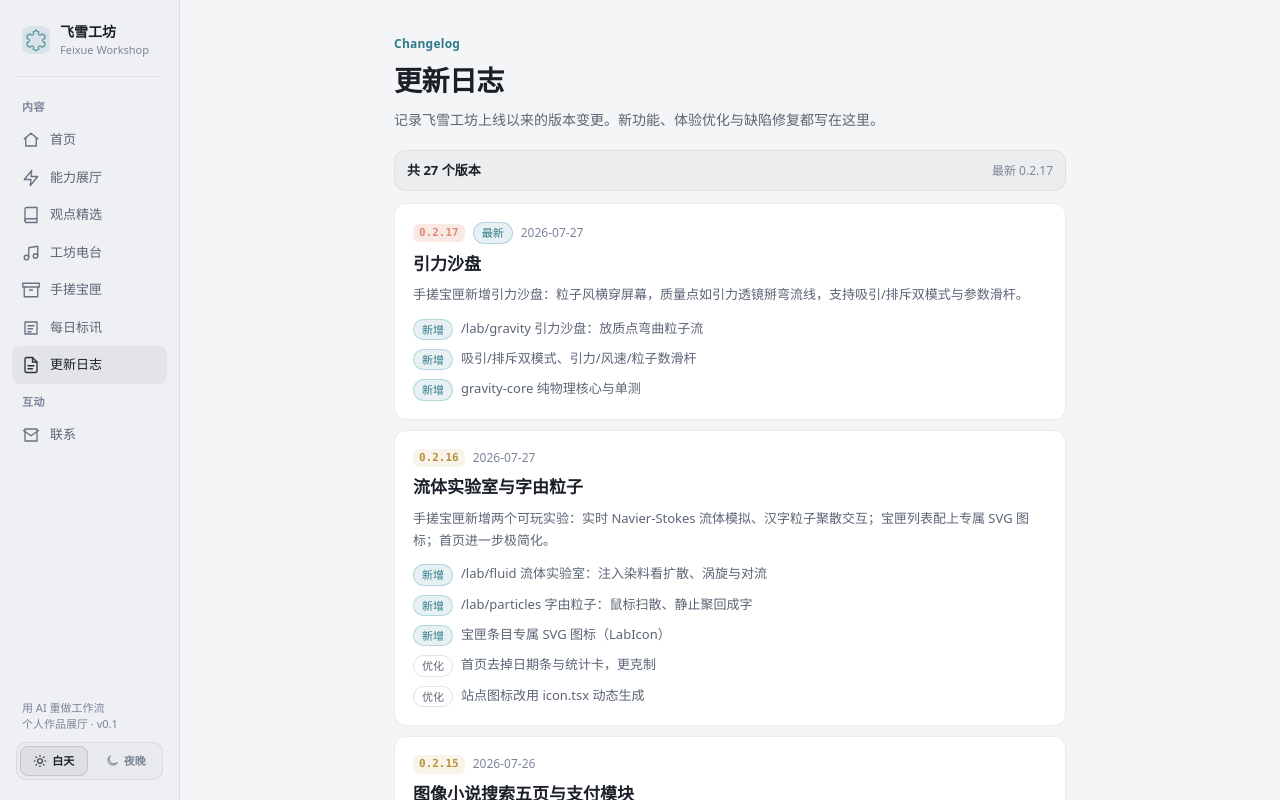
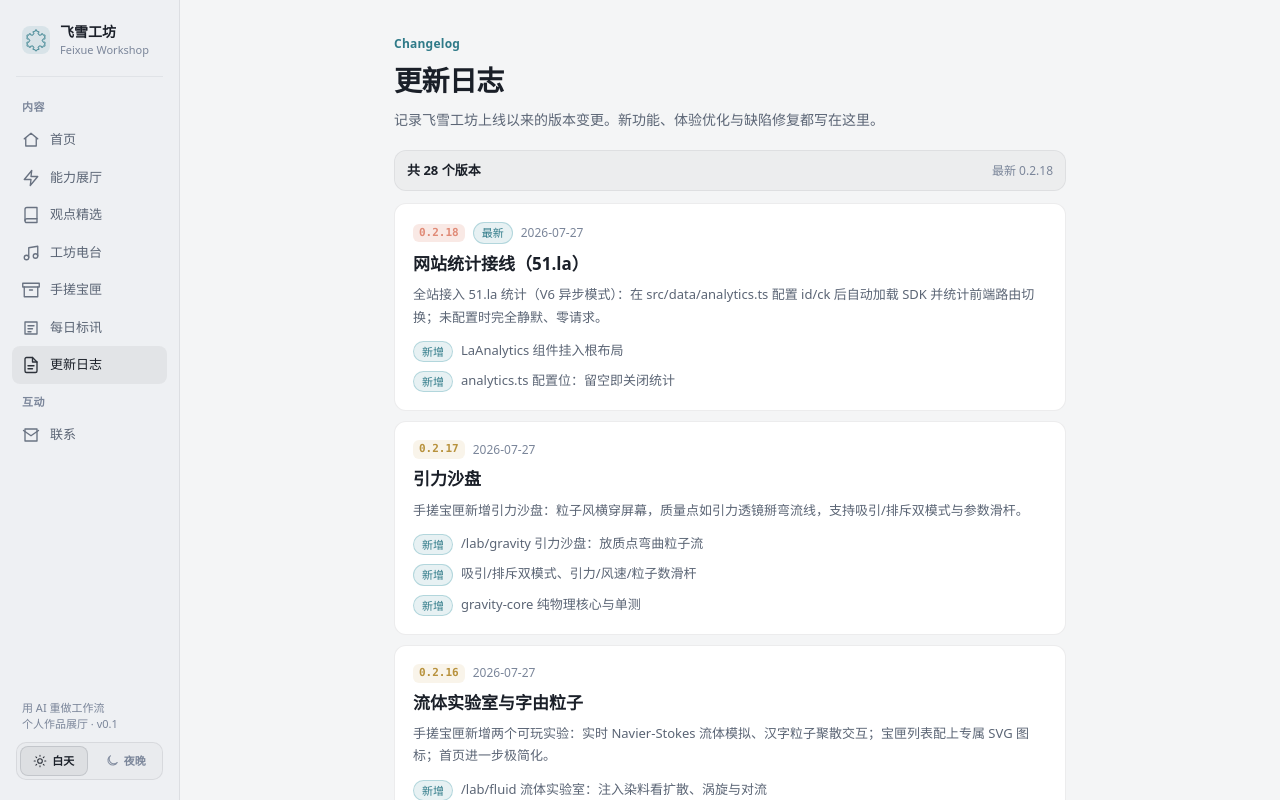
Before and after one commit to howx813/feixueworkshop, a Next.js app: page /changelog in a window 1280 px wide. Shown: the top 800 px of the page. Built offline with nearby package versions, Linux system fonts and the light colour scheme.

Commit message:
release: v0.2.18 网站统计接线（51.la）

```diff
--- a/src/app/layout.tsx
+++ b/src/app/layout.tsx
@@ -1,4 +1,5 @@
 import type { Metadata, Viewport } from "next";
+import { LaAnalytics } from "@/components/LaAnalytics";
 import { MobileNav, Sidebar, Topbar } from "@/components/Sidebar";
 import { site } from "@/data/content";
 import { themeInitScript } from "@/lib/theme-init";
@@ -46,6 +47,7 @@ export default function RootLayout({
           </div>
           <MobileNav />
         </div>
+        <LaAnalytics />
       </body>
     </html>
   );
--- /dev/null
+++ b/src/components/LaAnalytics.tsx
@@ -0,0 +1,40 @@
+"use client";
+
+import { useEffect } from "react";
+import { analytics } from "@/data/analytics";
+
+const SDK_URL = "https://sdk.51.la/js-sdk-pro.min.js";
+
+declare global {
+  interface Window {
+    LA?: {
+      init: (opts: { id: string; ck: string; autoTrack?: boolean }) => void;
+    };
+  }
+}
+
+/**
+ * 51.la 统计（V6 异步模式）。
+ * 未在 src/data/analytics.ts 配置 id/ck 时完全静默：不加载任何脚本、
+ * 不发起任何请求。autoTrack 让 App Router 的前端路由切换也计入 PV。
+ */
+export function LaAnalytics() {
+  useEffect(() => {
+    if (!analytics.laId || !analytics.laCk) return;
+    if (document.getElementById("LA_COLLECT")) return;
+    const s = document.createElement("script");
+    s.id = "LA_COLLECT";
+    s.charset = "UTF-8";
+    s.src = SDK_URL;
+    s.async = true;
+    s.onload = () => {
+      window.LA?.init({
+        id: analytics.laId,
+        ck: analytics.laCk,
+        autoTrack: true,
+      });
+    };
+    document.head.appendChild(s);
+  }, []);
+  return null;
+}
--- /dev/null
+++ b/src/data/analytics.ts
@@ -0,0 +1,11 @@
+/**
+ * 51.la 网站统计配置。
+ * id / ck 在 https://v6.51.la 后台「获取SDK追踪代码 → 异步安装」处查看。
+ * 应用域名需填线上域名（见 51.la 后台要求），否则不采集。
+ */
+export const analytics = {
+  /** 51.la 应用 id；留空则全站不加载统计脚本（完全静默） */
+  laId: "",
+  /** 51.la 应用 ck；留空则全站不加载统计脚本（完全静默） */
+  laCk: "",
+};
--- a/src/data/changelog.ts
+++ b/src/data/changelog.ts
@@ -16,6 +16,17 @@ export type ChangelogEntry = {
  * 发版时在本文件顶部追加一条即可。
  */
 export const changelog: ChangelogEntry[] = [
+  {
+    version: "0.2.18",
+    date: "2026-07-27",
+    title: "网站统计接线（51.la）",
+    summary:
+      "全站接入 51.la 统计（V6 异步模式）：在 src/data/analytics.ts 配置 id/ck 后自动加载 SDK 并统计前端路由切换；未配置时完全静默、零请求。",
+    items: [
+      { tag: "新增", text: "LaAnalytics 组件挂入根布局" },
+      { tag: "新增", text: "analytics.ts 配置位：留空即关闭统计" },
+    ],
+  },
   {
     version: "0.2.17",
     date: "2026-07-27",
```
